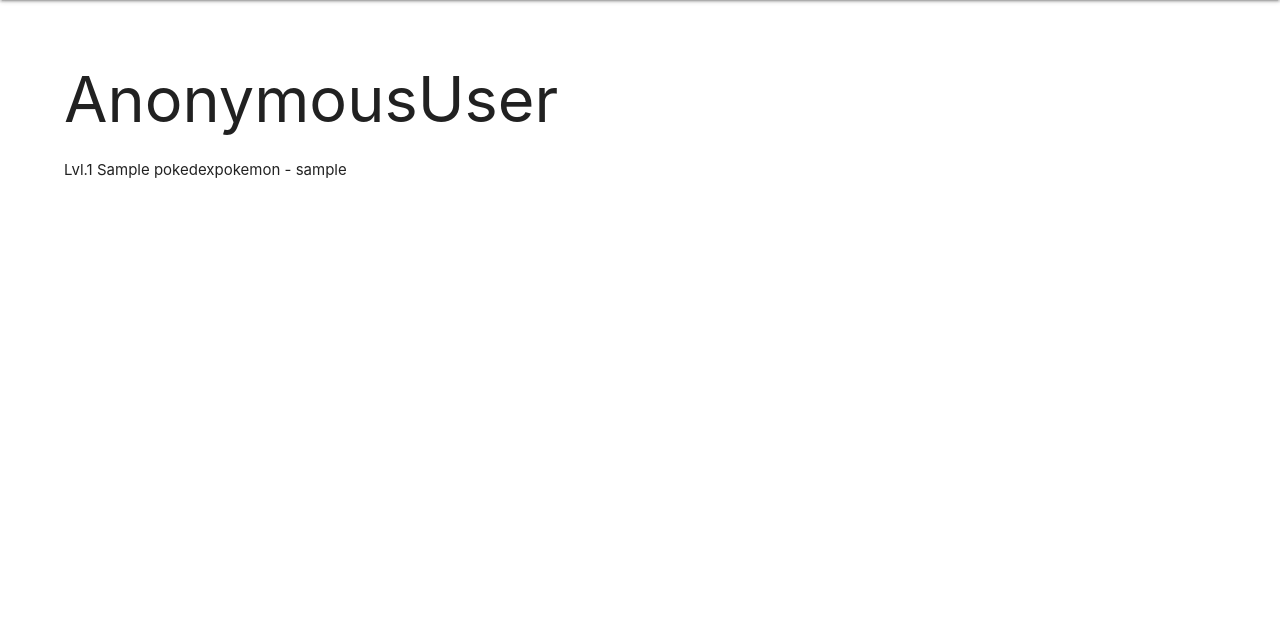
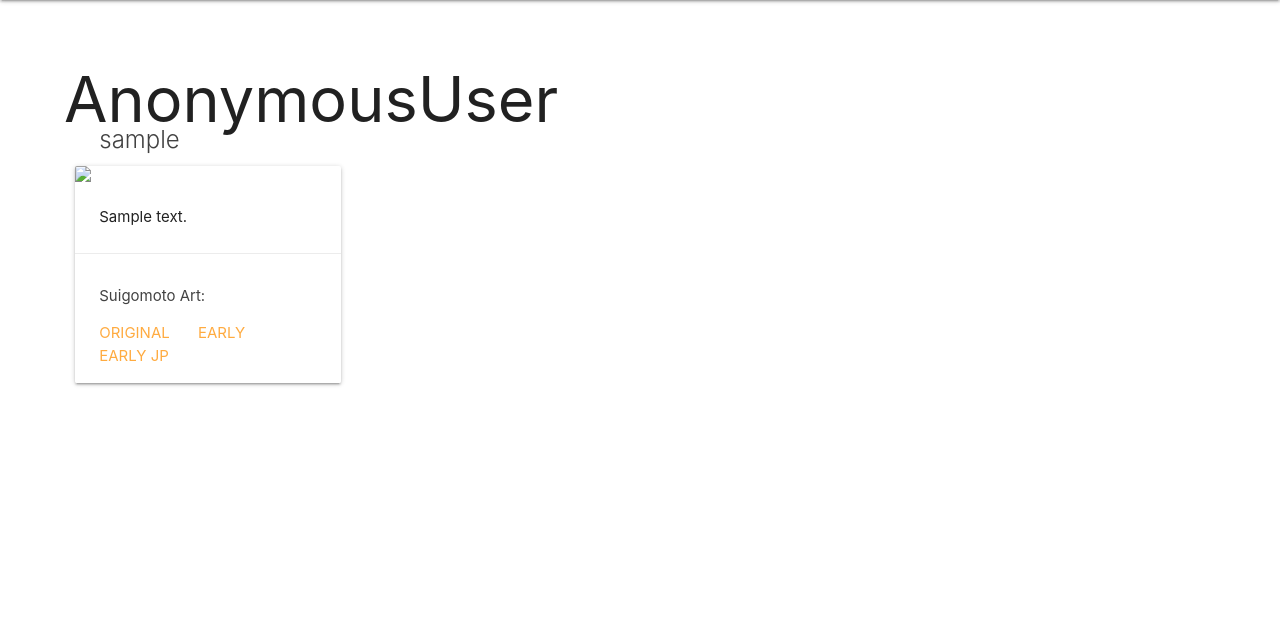
Before and after one commit to Cowfactory/poke-collector, a Django app: template main_app/templates/pokebox/index.html in a window 1280 px wide. Shown: the part 64-702 px from the top of the page. Run offline with Django 3.2, Linux system fonts and the light colour scheme; the template is opened without the code that fills it: values that come from a table or form of the project are taken from there, others are empty; tables that the repository leaves empty hold one stand-in row (values such as "Sample post").

Commit message:
added alternative art selector to pokebox

```diff
--- a/main_app/templates/pokebox/detail.html
+++ b/main_app/templates/pokebox/detail.html
@@ -1,7 +1,7 @@
 {% extends 'base.html' %}
 
 {% block content %}
-    <h2>{{ pokemon.pokedex_id.name }}'s details</h2>
-    <p>{{ pokemon }}</p>
+<h2>{{ pokemon.pokedex_id.name }}'s details</h2>
+<p>{{ pokemon }}</p>
 
 {% endblock %}
--- a/main_app/templates/pokebox/index.html
+++ b/main_app/templates/pokebox/index.html
@@ -1,8 +1,34 @@
 {% extends 'base.html' %}
 
 {% block content %}
-    <h1>{{ user }}</h1>
-    {% for pokemon in pokemons %}
-        <p>{{ pokemon }}</p>
-    {% endfor %}
+<h1>{{ user }}</h1>
+{% for pokemon in pokemons %}
+    <div class="row">
+        <div class="col l3 m6 s12">
+            <div class="card">
+                <div class="card-image">
+                    <img src="{{ pokemon.pokedex_id.art_url }}">
+                    <span class="card-title grey-text text-darken-3">{{ pokemon.nickname }}</span>
+                </div>
+                <div class="card-content">
+                    <p>{{ pokemon.description }}</p>
+                </div>
+                <div class="card-action">
+                    <p class="grey-text text-darken-3">Suigomoto Art:</p>
+                    <a href="#" onclick="changeArt(this, '{{ pokemon.pokedex_id.art_url }}' )">Original</a>
+                    <a href="#" onclick="changeArt(this, '{{ pokemon.pokedex_id.early_art_url }}' )">Early</a>
+                    <a href="#" onclick="changeArt(this, '{{ pokemon.pokedex_id.early_jp_art_url }}')">Early JP</a>
+                </div>
+            </div>
+        </div>
+    </div>
+{% endfor %}
+
+<script>
+    function changeArt(clickedNode, url) {
+        // console.log(evt)
+        let img = clickedNode.parentNode.parentNode.children[0].children[0];
+        img.src = url;
+    }
+</script>
 {% endblock %}
```
Also changed, not shown: main_app/templates/index.html (indentation only).
